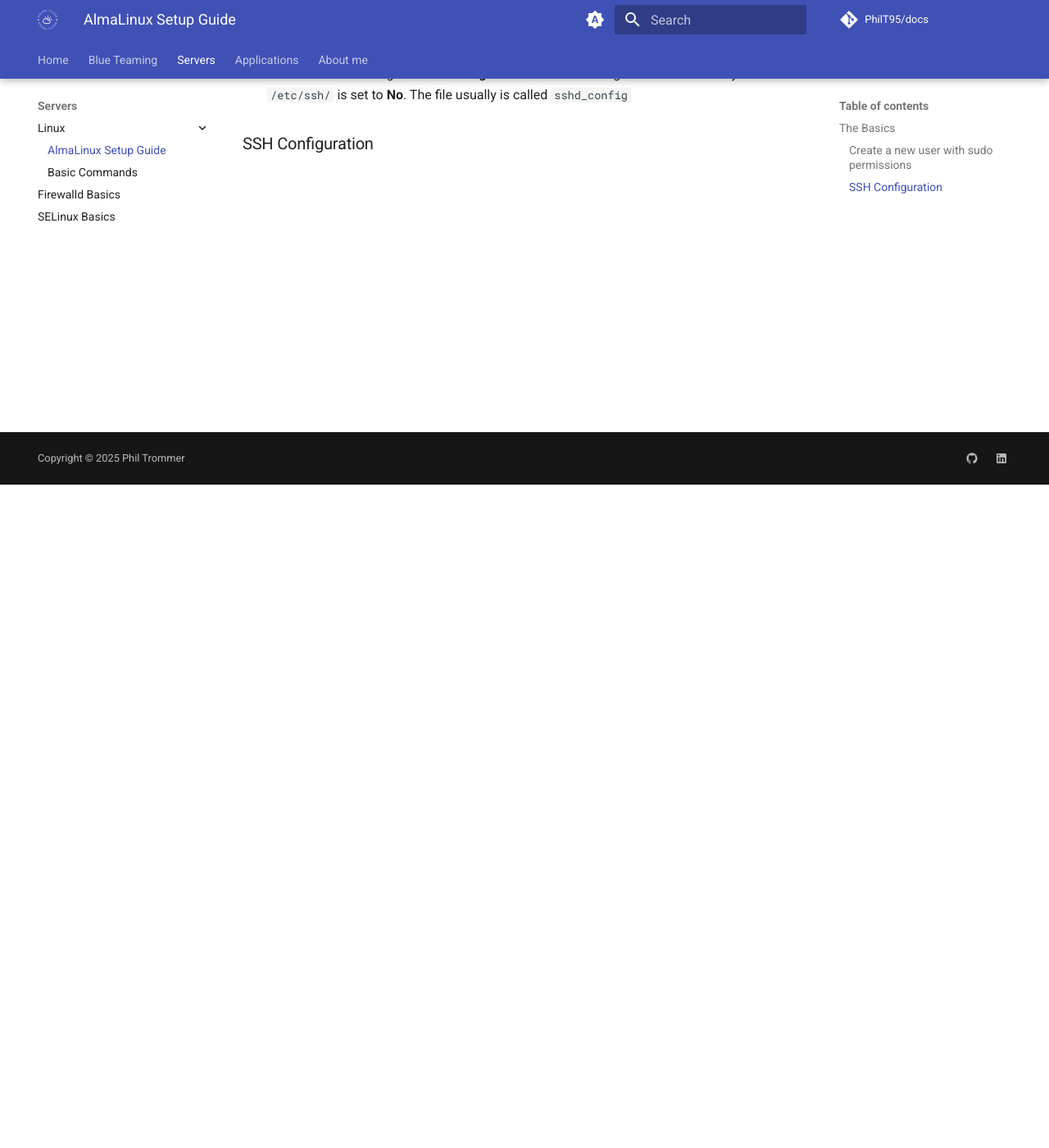
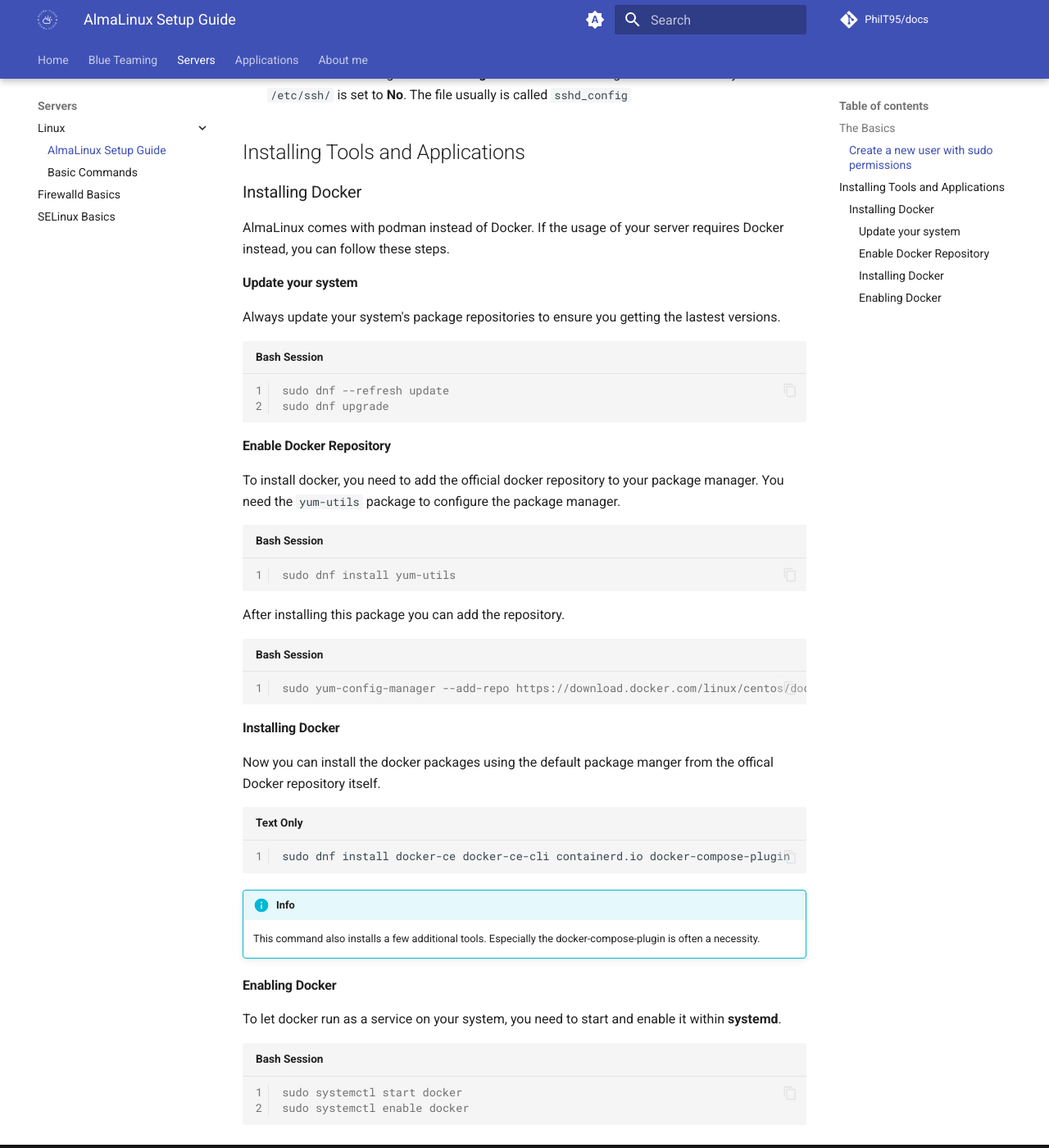
Before and after one commit to PhilT95/athenlyx, an MkDocs documentation site: the page built from docs/servers/linux/almalinux_setup.md, in a window 1280 px wide and 1400 px high, scrolled down 809 px. Shown: the whole window at 82% size. Built offline with MkDocs 1.6.1 and Material for MkDocs 9.7.7, drawn with Linux system fonts in a browser that asks for light colours; comment, search, counter and statistics services are not loaded.

````diff
--- a/docs/servers/linux/almalinux_setup.md
+++ b/docs/servers/linux/almalinux_setup.md
@@ -17,4 +17,51 @@ Follow these steps to create a new user with sudo permissions. You need root per
 4. Create a file called within the newly created users home directory called **authorized_keys** under `~/.ssh/`. You might need to create the directory first. Copy your public key into this file and save it.
 5. Make sure the Setting **PermitRootLogin** within the ssh config files in the directory `/etc/ssh/` is set to **No**. The file usually is called `sshd_config`
 
-### SSH Configuration
+## Installing Tools and Applications
+
+### Installing Docker
+
+AlmaLinux comes with podman instead of Docker. If the usage of your server requires Docker instead, you can follow these steps.
+
+#### Update your system
+
+Always update your system's package repositories to ensure you getting the lastest versions.
+
+```console
+sudo dnf --refresh update
+sudo dnf upgrade
+```
+
+#### Enable Docker Repository
+
+To install docker, you need to add the official docker repository to your package manager. You need the `yum-utils` package to configure the package manager.
+
+```console
+sudo dnf install yum-utils
+```
+
+After installing this package you can add the repository.
+
+```console
+sudo yum-config-manager --add-repo https://download.docker.com/linux/centos/docker-ce.repo
+```
+
+#### Installing Docker
+
+Now you can install the docker packages using the default package manger from the offical Docker repository itself.
+
+```
+sudo dnf install docker-ce docker-ce-cli containerd.io docker-compose-plugin
+```
+
+!!! info
+    This command also installs a few additional tools. Especially the docker-compose-plugin is often a necessity.
+
+#### Enabling Docker
+
+To let docker run as a service on your system, you need to start and enable it within **systemd**.
+
+```console
+sudo systemctl start docker
+sudo systemctl enable docker
+```
````
Also changed, not shown: docs/applications/safeline/safeline.md (added, +170 -0 lines), includes/abbreviations.md (+2 -0 lines), docs/applications/safeline/images/safeline_application-logs.png (added), docs/applications/safeline/images/safeline_application.png (added), docs/applications/safeline/images/safeline_applications-add.png (added), docs/applications/safeline/images/safeline_applications.png (added), docs/applications/safeline/images/safeline_botprotection_verify.jpg (added), docs/applications/safeline/images/safeline_certificate-add.png (added), docs/applications/safeline/images/safeline_certificate-request.png (added), docs/applications/safeline/images/safeline_statistics.png (added).
